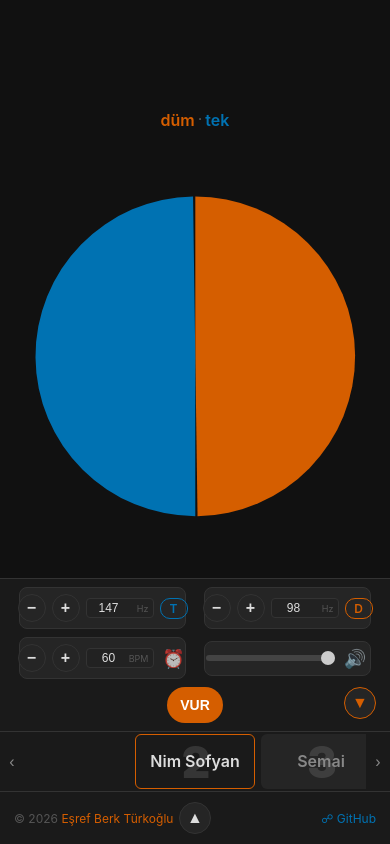
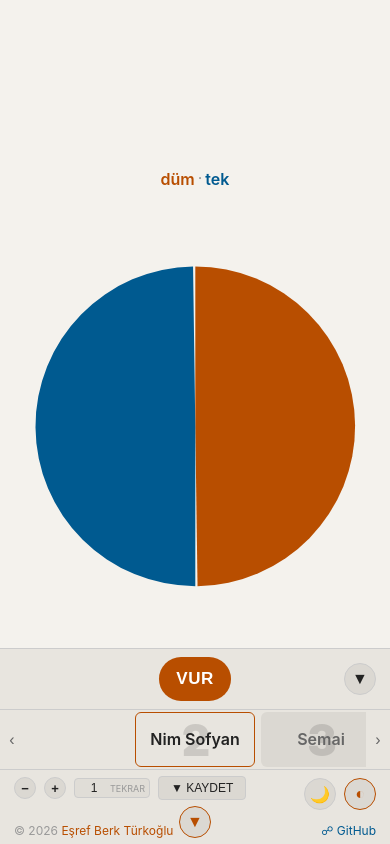
Before and after one commit to esrefberkturkoglu/usulsayar, a plain HTML site: page index.html in a window 390 px wide. Both pictures are taken after a click on the button "Kontrolleri aç/kapat". Drawn offline with Linux system fonts and the light colour scheme.

Commit message:
UI polish: VUR button focus, pulse animations, mobile defaults, layout fixes
- VUR button: larger (72x44), breathing pulse + halo glow in idle, stops on play
- DÜM/TEK mute buttons pulse on their respective hits (respects mute & volume)
- Volume icon pulses 2x per unit during playback (respects volume=0)
- Mode buttons reordered: theme left, disk right
- Footer credits bottom-aligned (desktop + mobile wrap-reverse)
- Header menu opens downward in mobile (VUR on top, controls below)
- Mobile defaults: light theme, disk mode on, header/footer toggles open
- Beat label layout shift fix: min-height + viz-area overflow containment

Co-Authored-By: Claude Opus 4.6 <noreply@anthropic.com>

```diff
--- a/index.html
+++ b/index.html
@@ -60,8 +60,8 @@ body{
   display:grid;grid-template-columns:1fr 1fr;gap:8px;
   padding:8px 14px;justify-items:center;
 }
-[data-compact="true"] .controls:has(.controls-panel.open) #toggle{grid-column:1/-1;justify-self:center;order:10}
-[data-compact="true"] .controls:has(.controls-panel.open) #headerToggle{position:absolute;right:14px;bottom:12px}
+[data-compact="true"] .controls:has(.controls-panel.open) #toggle{grid-column:1/-1;justify-self:center;order:-1}
+[data-compact="true"] .controls:has(.controls-panel.open) #headerToggle{position:absolute;right:14px;top:12px}
 [data-compact="true"] .controls:has(.controls-panel.open) .slider-group{
   border:1px solid var(--border);border-radius:8px;padding:6px 8px;background:var(--bg3);
 }
@@ -82,12 +82,14 @@ body{
 [data-compact="true"] .slider-group .group-icon,[data-compact="true"] .slider-group .mute-label{min-width:28px;text-align:center;box-sizing:border-box}
 [data-compact="true"] .app-footer{flex-wrap:wrap;justify-content:flex-start}
 [data-compact="true"] .app-footer:has(#renderPanel.open){flex-wrap:wrap-reverse}
-[data-compact="true"] .footer-left{position:static;transform:none;order:1;flex:1;min-width:0;font-size:12px}
+[data-compact="true"] .footer-left{position:static;transform:none;order:1;flex:1;min-width:0;font-size:12px;align-self:flex-end}
+[data-compact="true"] .app-footer:has(#renderPanel.open) .footer-left{align-self:flex-start}
 [data-compact="true"] .footer-center{display:contents}
 [data-compact="true"] #footerToggle{order:2}
 [data-compact="true"] .mode-group{display:none}
 [data-compact="true"] .app-footer:has(#renderPanel.open) .mode-group{display:flex;position:absolute;right:14px;top:8px;gap:8px}
-[data-compact="true"] .footer-right{position:static;transform:none;order:3;flex:1;min-width:0;font-size:12px;text-align:right}
+[data-compact="true"] .footer-right{position:static;transform:none;order:3;flex:1;min-width:0;font-size:12px;text-align:right;align-self:flex-end}
+[data-compact="true"] .app-footer:has(#renderPanel.open) .footer-right{align-self:flex-start}
 [data-compact="true"] #renderPanel{order:5;flex-basis:100%;display:none}
 [data-compact="true"] #renderPanel.open{display:flex;justify-content:flex-start;flex-wrap:nowrap}
 
@@ -103,12 +105,28 @@ body:not([data-compact="true"]) .app-footer{min-height:60px;background:transpare
   flex-wrap:wrap;z-index:10;
 }
 .btn-play{
-  width:56px;height:36px;border:none;border-radius:18px;
-  font-size:14px;font-weight:700;cursor:pointer;
+  width:72px;height:44px;border:none;border-radius:22px;
+  font-size:17px;font-weight:800;letter-spacing:.5px;cursor:pointer;
   background:var(--dum);color:#fff;transition:background .2s,transform .1s;
+  position:relative;z-index:1;
 }
 .btn-play:active{transform:scale(.95)}
-[data-playing="true"] .btn-play{background:#666}
+[data-playing="false"] .btn-play{animation:vur-breathe 2s ease-in-out infinite}
+@keyframes vur-breathe{0%,100%{transform:scale(1)}50%{transform:scale(1.06)}}
+[data-playing="true"] .btn-play{background:#666;animation:none}
+.btn-play::after{
+  content:'';position:absolute;inset:-4px;border-radius:26px;
+  pointer-events:none;z-index:-1;
+}
+[data-playing="false"] .btn-play::after{
+  animation:vur-halo 2s ease-out infinite;
+  box-shadow:0 0 0 0 color-mix(in srgb,var(--dum) 50%,transparent);
+}
+@keyframes vur-halo{
+  0%{box-shadow:0 0 0 0 color-mix(in srgb,var(--dum) 40%,transparent)}
+  70%{box-shadow:0 0 8px 10px transparent}
+  100%{box-shadow:0 0 0 0 transparent}
+}
 .slider-group{display:flex;align-items:center;gap:6px;font-size:12px;color:var(--text2);border:1px solid var(--border);border-radius:8px;padding:6px 8px;background:var(--bg3)}
 .slider-group label{width:62px;text-align:right;flex-shrink:0}
 .slider-group label.mute-label{width:auto}
@@ -116,7 +134,9 @@ body:not([data-compact="true"]) #tekMute{text-align:left}
 .icon-group{position:relative}
 .group-icon{font-size:18px;opacity:.7;flex-shrink:0}
 @keyframes bpm-pulse{0%{transform:scale(1)}15%{transform:scale(1.35)}100%{transform:scale(1)}}
-#bpmIcon.pulse{animation:bpm-pulse .25s ease-out}
+#bpmIcon.pulse,#volumeIcon.pulse{animation:bpm-pulse .25s ease-out}
+@keyframes mute-pulse{0%{transform:scale(1);opacity:1}15%{transform:scale(1.25);opacity:1}100%{transform:scale(1);opacity:1}}
+.mute-label.pulse{animation:mute-pulse .2s ease-out}
 @keyframes ring-pulse{0%{transform:scale(1)}15%{transform:scale(var(--pulse-scale,1.04))}100%{transform:scale(1)}}
 .viz-container.ring-pulse{animation:ring-pulse var(--pulse-dur,.25s) ease-out}
 .slider-group input[type="range"]{
@@ -183,7 +203,7 @@ body:not([data-compact="true"]) #tekMute{text-align:left}
 /* ── Visualization ── */
 .viz-area{
   grid-area:viz;display:flex;flex-direction:column;align-items:center;justify-content:flex-end;
-  position:relative;min-height:0;padding:8px;padding-bottom:53px;gap:53px;
+  position:relative;min-height:0;min-width:0;padding:8px;padding-bottom:53px;gap:53px;overflow:hidden;
 }
 .viz-container{position:relative;width:min(90%,50vh);aspect-ratio:1}
 .segment-ring,.sweep-canvas{position:absolute;top:0;left:0;width:100%;height:100%}
@@ -209,6 +229,7 @@ body:not([data-compact="true"]) #tekMute{text-align:left}
   text-align:center;padding:4px 0;
   display:flex;flex-direction:column;align-items:center;gap:2px;
   justify-content:center;overflow:hidden;z-index:5;flex-shrink:0;
+  min-height:52px;
 }
 .beat-labels{
   white-space:nowrap;line-height:1.3;font-weight:600;
@@ -281,9 +302,9 @@ body:not([data-compact="true"]) #tekMute{text-align:left}
   display:flex;align-items:center;justify-content:center;gap:6px;
   position:relative;min-height:53px;
 }
-.footer-left{position:absolute;left:14px;top:50%;transform:translateY(-50%);white-space:nowrap}
+.footer-left{position:absolute;left:14px;bottom:6px;white-space:nowrap}
 .footer-center{display:flex;align-items:center;gap:8px}
-.footer-right{position:absolute;right:14px;top:50%;transform:translateY(-50%);white-space:nowrap}
+.footer-right{position:absolute;right:14px;bottom:6px;white-space:nowrap}
 .footer-left a{color:var(--dum);text-decoration:none}
 .footer-left a:hover{text-decoration:underline}
 .footer-left a:active{color:var(--tek)}
@@ -302,10 +323,10 @@ body:not([data-compact="true"]) #tekMute{text-align:left}
 .footer-right a:active{color:var(--dum)}
 </style>
 </head>
-<body data-theme="dark" data-playing="false">
+<body data-theme="light" data-playing="false">
 
 <header class="controls">
-  <button class="mobile-toggle" id="headerToggle" aria-label="Kontrolleri aç/kapat" aria-expanded="false">&#9650;</button>
+  <button class="mobile-toggle" id="headerToggle" aria-label="Kontrolleri aç/kapat" aria-expanded="false">&#9660;</button>
   <div class="controls-panel" id="controlsPanel">
     <div class="slider-group bpm-group icon-group" id="bpmGroup">
       <button class="bpm-step-btn" id="bpmDec" aria-label="BPM azalt">−</button>
@@ -369,8 +390,8 @@ body:not([data-compact="true"]) #tekMute{text-align:left}
   <div class="footer-left">&copy; 2026 <a href="https://esrefberkturkoglu.com" target="_blank" rel="noopener">Eşref Berk Türkoğlu</a></div>
   <div class="footer-center">
     <div class="mode-group">
+      <button class="theme-btn" id="themeToggle" aria-label="Tema değiştir">☀</button>
       <button class="disk-btn" id="diskToggle" aria-pressed="false" aria-label="Disk modu" title="Disk modu">&#9680;</button>
-      <button class="theme-btn" id="themeToggle" aria-label="Tema değiştir">☀</button>
     </div>
     <button class="mobile-toggle" id="footerToggle" aria-label="Kaydet panelini aç/kapat" aria-expanded="false">&#9650;</button>
   </div>
@@ -955,7 +976,7 @@ function scheduler() {
     if (onScheduledEvent) onScheduledEvent(stepIndex, time, event, rightNext, leftNext);
     nextNoteTime = time + (event.units * secondsPerBeat());
     currentStep = (currentStep + 1) % pattern.length;
-    if (currentStep === 0) pulseUnitAcc = 0;
+    if (currentStep === 0) { pulseUnitAcc = 0; volPulseHalfAcc = 0; }
   }
 }
 
@@ -963,6 +984,7 @@ async function startTransport() {
   if (audioCtx.state === "suspended") await audioCtx.resume();
   currentStep = 0;
   pulseUnitAcc = 0;
+  volPulseHalfAcc = 0;
   nextNoteTime = audioCtx.currentTime + TRANSPORT_START_DELAY;
   cycleStartTime = nextNoteTime;
   timerId = setInterval(scheduler, LOOKAHEAD_MS);
@@ -1527,8 +1549,8 @@ function fitBeatLabels() {
   container.style.transition = "";
   container.style.fontSize = "";
 
-  // Disk mode: always marquee
-  if (diskMode) {
+  // Disk mode + playing: always marquee
+  if (diskMode && isPlaying) {
     container.classList.add("marquee");
     return;
   }
@@ -1536,27 +1558,13 @@ function fitBeatLabels() {
   // Fits in one line at default font → done
   if (container.scrollWidth <= maxWidth) return;
 
-  // Not playing: try font shrink + wrap (max 2 lines)
-  if (!isPlaying) {
+  // Try font shrink + wrap (max 2 lines)
   container.classList.add("fitted");
   for (let fs = 15; fs >= 9; fs -= 0.5) {
     container.style.fontSize = fs + "px";
     const maxH = fs * 1.3 * 2.5; // line-height:1.3, 2 lines + span padding tolerance
     if (container.scrollHeight <= maxH && container.scrollWidth <= maxWidth) break;
   }
-    // If still doesn't fit at min font, fall back to marquee
-    const finalFs = parseFloat(container.style.fontSize);
-    const finalMaxH = finalFs * 1.3 * 2.5;
-    if (container.scrollHeight > finalMaxH || container.scrollWidth > maxWidth) {
-      container.classList.remove("fitted");
-      container.style.fontSize = "";
-      container.classList.add("marquee");
-    }
-    return;
-  }
-
-  // Playing: marquee mode (no font changes)
-  container.classList.add("marquee");
 }
 
 function scrollMarqueeToSpan(span, durationSec) {
@@ -1615,6 +1623,7 @@ function clearKaraokeHighlight() {
 
 // ── onScheduledEvent callback ───────────────────────────────────
 let pulseUnitAcc = 0;
+let volPulseHalfAcc = 0;
 onScheduledEvent = function(stepIndex, audioTime, event, rightNext, leftNext) {
   const segIdx = eventToSegment[stepIndex];
   if (segIdx !== undefined) pulseSegment(segIdx);
@@ -1630,6 +1639,32 @@ onScheduledEvent = function(stepIndex, audioTime, event, rightNext, leftNext) {
   }
   const segUnits = segIdx !== undefined ? visualSegments[segIdx].units : event.units;
   triggerHandBar(event, audioTime, rightNext, leftNext, segUnits);
+  // Mute button pulses (once per event)
+  if (volume > 0) {
+    setTimeout(() => {
+      if (event.kind === "dum" && !dumMuted) {
+        const db = document.getElementById("dumMute");
+        db.classList.remove("pulse"); void db.offsetWidth; db.classList.add("pulse");
+      }
+      if (event.kind !== "dum" && !tekMuted) {
+        const tb = document.getElementById("tekMute");
+        tb.classList.remove("pulse"); void tb.offsetWidth; tb.classList.add("pulse");
+      }
+    }, delayMs);
+    // Volume icon pulse — 2× per unit
+    const vi = document.getElementById("volumeIcon");
+    const halfSpbMs = spbMs / 2;
+    const prevHalf = volPulseHalfAcc;
+    volPulseHalfAcc += event.units * 2;
+    const fh = Math.ceil(prevHalf);
+    const lh = Math.ceil(volPulseHalfAcc) - 1;
+    for (let h = fh; h <= lh; h++) {
+      const off = h - prevHalf;
+      setTimeout(() => {
+        vi.classList.remove("pulse"); void vi.offsetWidth; vi.classList.add("pulse");
+      }, delayMs + off * halfSpbMs);
+    }
+  }
 };
 
 // ── Carousel ────────────────────────────────────────────────────
@@ -1753,7 +1788,7 @@ diskToggleBtn.addEventListener("click", () => {
 
 // ── Theme Toggle ────────────────────────────────────────────────
 function initTheme() {
-  const saved = localStorage.getItem("usulsayar-theme") || "dark";
+  const saved = localStorage.getItem("usulsayar-theme") || "light";
   document.body.dataset.theme = saved;
   document.getElementById("themeToggle").textContent = saved === "dark" ? "☀" : "🌙";
 }
@@ -1873,6 +1908,27 @@ function updateCompactMode() {
 updateCompactMode();
 window.addEventListener("resize", updateCompactMode);
 
+// ── Mobile-first defaults: disk mode on, toggles open ──────────
+diskMode = true;
+diskToggleBtn.setAttribute("aria-pressed", "true");
+fitBeatLabels();
+
+if (document.body.dataset.compact === "true") {
+  // Open header toggle
+  document.getElementById("controlsPanel").classList.add("open");
+  document.getElementById("controlsPanel2").classList.add("open");
+  const hBtn = document.getElementById("headerToggle");
+  hBtn.setAttribute("aria-expanded", "true");
+  hBtn.textContent = "\u25B2";
+  document.getElementById("tekMute").textContent = "T";
+  document.getElementById("dumMute").textContent = "D";
+  // Open footer toggle
+  document.getElementById("renderPanel").classList.add("open");
+  const fBtn = document.getElementById("footerToggle");
+  fBtn.setAttribute("aria-expanded", "true");
+  fBtn.textContent = "\u25BC";
+}
+
 // ── Mobile Toggles ─────────────────────────────────────────────
 document.getElementById("headerToggle").addEventListener("click", () => {
   const panel1 = document.getElementById("controlsPanel");
@@ -1881,7 +1937,7 @@ document.getElementById("headerToggle").addEventListener("click", () => {
   const open = panel1.classList.toggle("open");
   panel2.classList.toggle("open", open);
   btn.setAttribute("aria-expanded", String(open));
-  btn.textContent = open ? "\u25BC" : "\u25B2";
+  btn.textContent = open ? "\u25B2" : "\u25BC";
   if (document.body.dataset.compact === "true") {
     document.getElementById("toggle").style.display = "";
     document.getElementById("tekMute").textContent = open ? "T" : "TEK";
```
Lines whose indentation alone changed are shown as unchanged.
